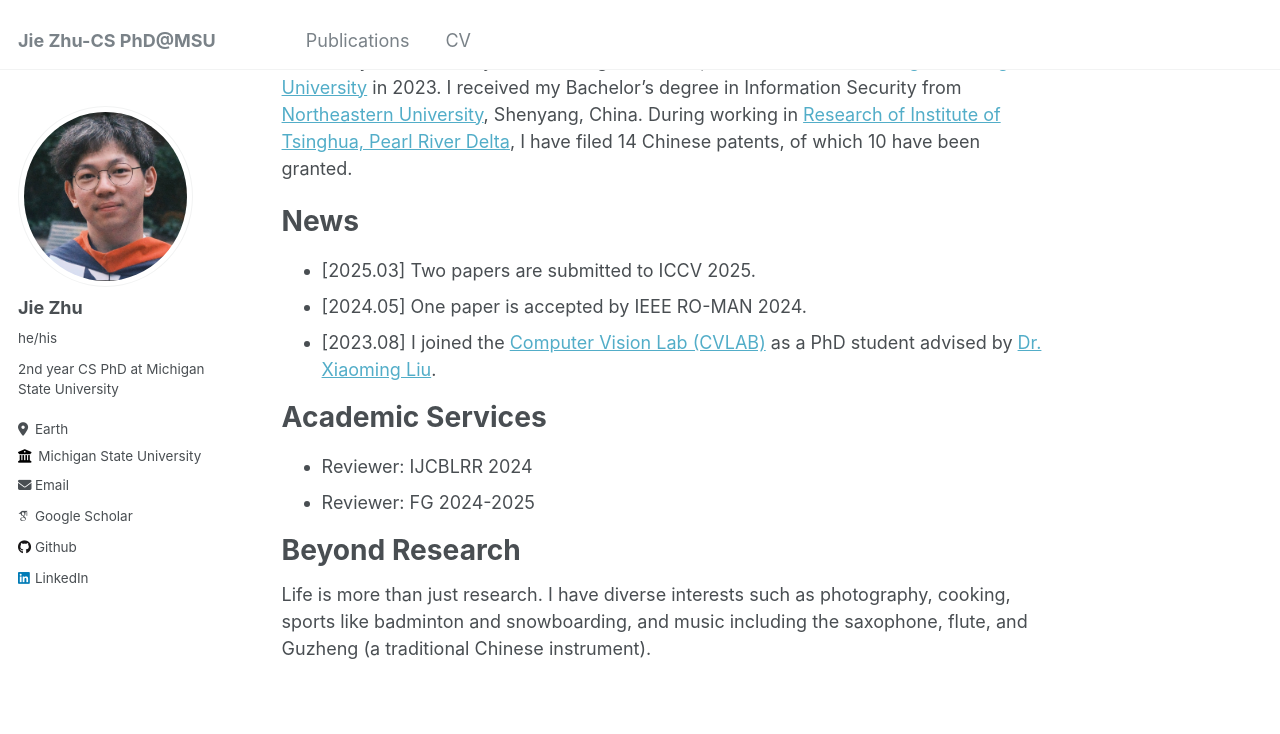
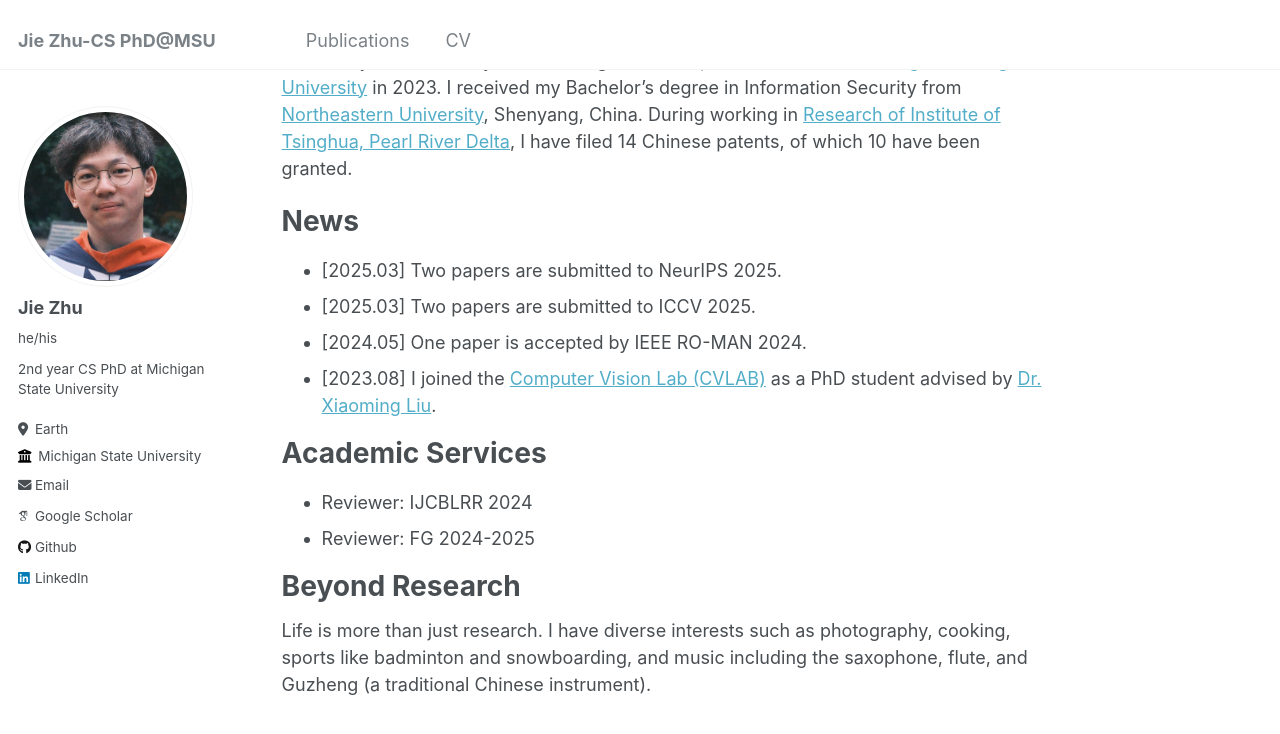
Before and after one commit to jiezhu23/jiezhu23.github.io, a Jekyll site: the page built from _pages/about.md, in a window 1280 px wide and 900 px high, scrolled down 357 px. Shown: the top 734 px of the window. Built offline with Jekyll 4.4.1, drawn with Linux system fonts in a browser that asks for light colours; some web fonts are replaced.

Commit message:
update papers

```diff
--- a/_pages/about.md
+++ b/_pages/about.md
@@ -16,6 +16,7 @@ My current research interests lie in the field of Computer Vision, with particul
 Previously, I received my Master's degree in Computer Science from [George Washington University](https://graduate.engineering.gwu.edu/) in 2023. I received my Bachelor's degree in Information Security from [Northeastern University](https://english.neu.edu.cn/), Shenyang, China. During working in [Research of Institute of Tsinghua, Pearl River Delta](http://www.tsinghua-gd.org/), I have filed 14 Chinese patents, of which 10 have been granted.
 
 # News
+- [2025.03] Two papers are submitted to NeurIPS 2025.
 - [2025.03] Two papers are submitted to ICCV 2025.
 - [2024.05] One paper is accepted by IEEE RO-MAN 2024.
 - [2023.08] I joined the [Computer Vision Lab (CVLAB)](http://cvlab.cse.msu.edu/) as a PhD student advised by [Dr. Xiaoming Liu](https://www.cse.msu.edu/~liuxm/index2.html).
```
